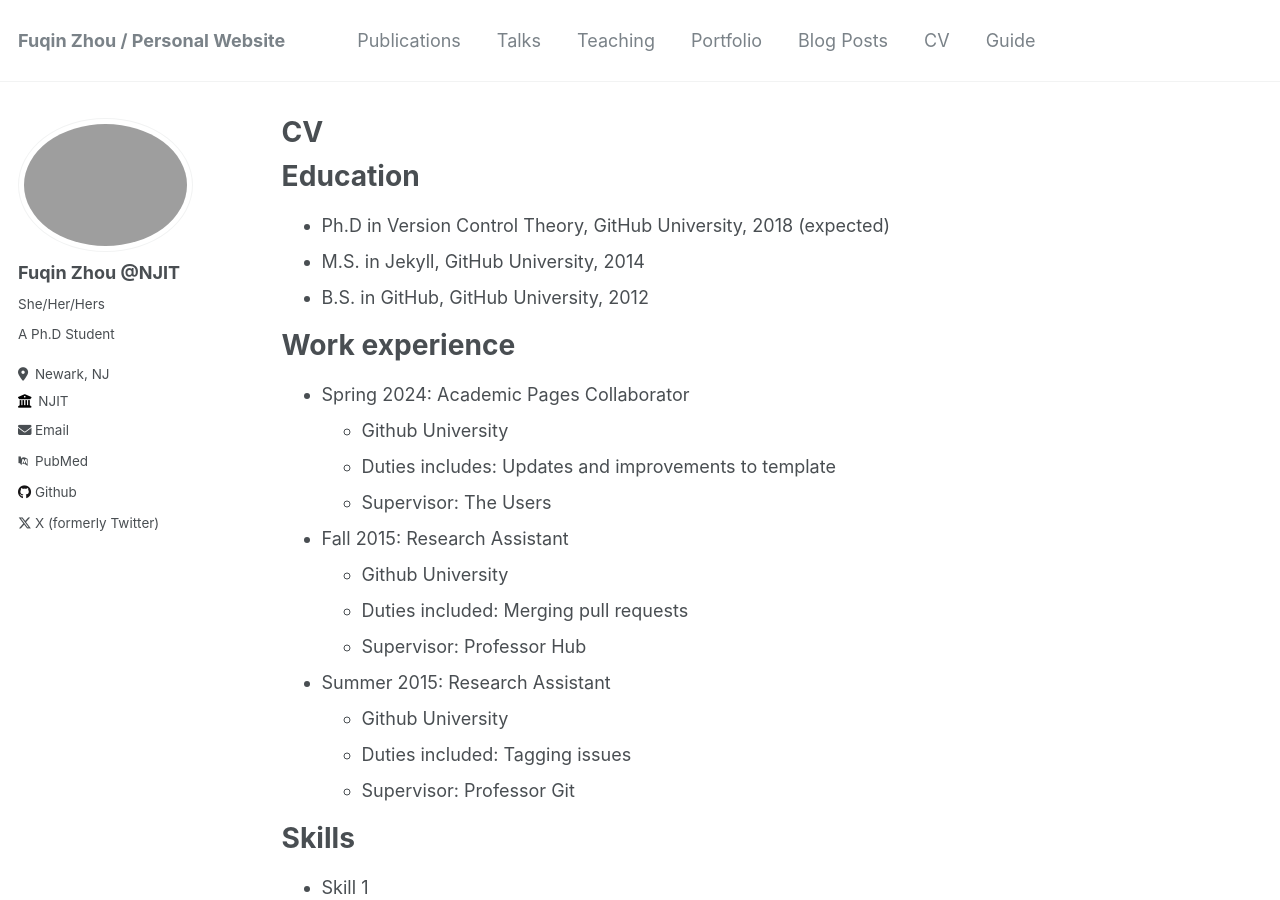
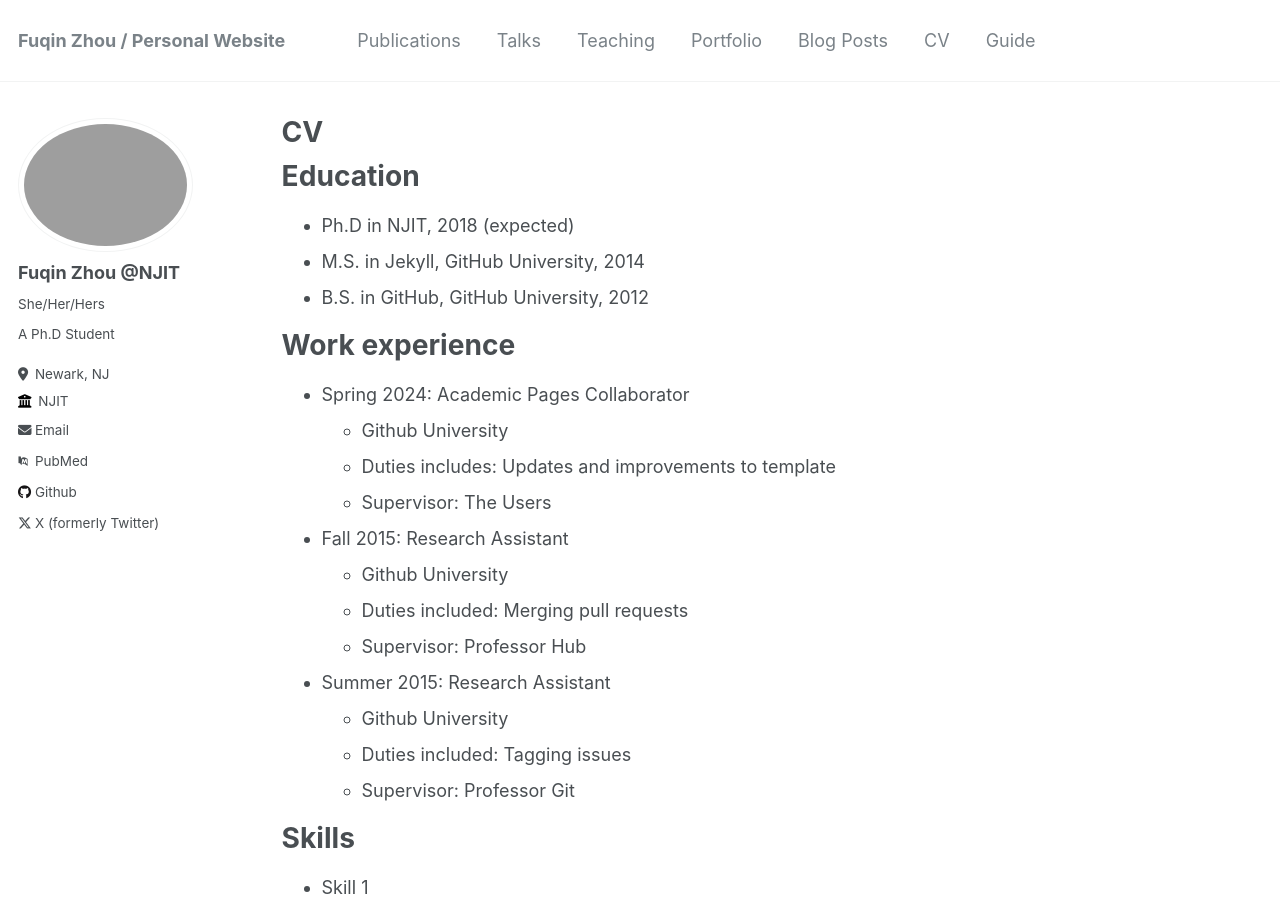
Before and after one commit to zhoufq001/zhoufq001.github.io, a Jekyll site: the page built from _pages/cv.md, in a window 1280 px wide and 900 px high. Built offline with Jekyll 4.4.1, drawn with Linux system fonts in a browser that asks for light colours; some web fonts are replaced.

Commit message:
update: modified pycharm project files1

```diff
--- a/_pages/cv.md
+++ b/_pages/cv.md
@@ -11,7 +11,7 @@ redirect_from:
 
 Education
 ======
-* Ph.D in Version Control Theory, GitHub University, 2018 (expected)
+* Ph.D in NJIT, 2018 (expected)
 * M.S. in Jekyll, GitHub University, 2014
 * B.S. in GitHub, GitHub University, 2012
 
```
